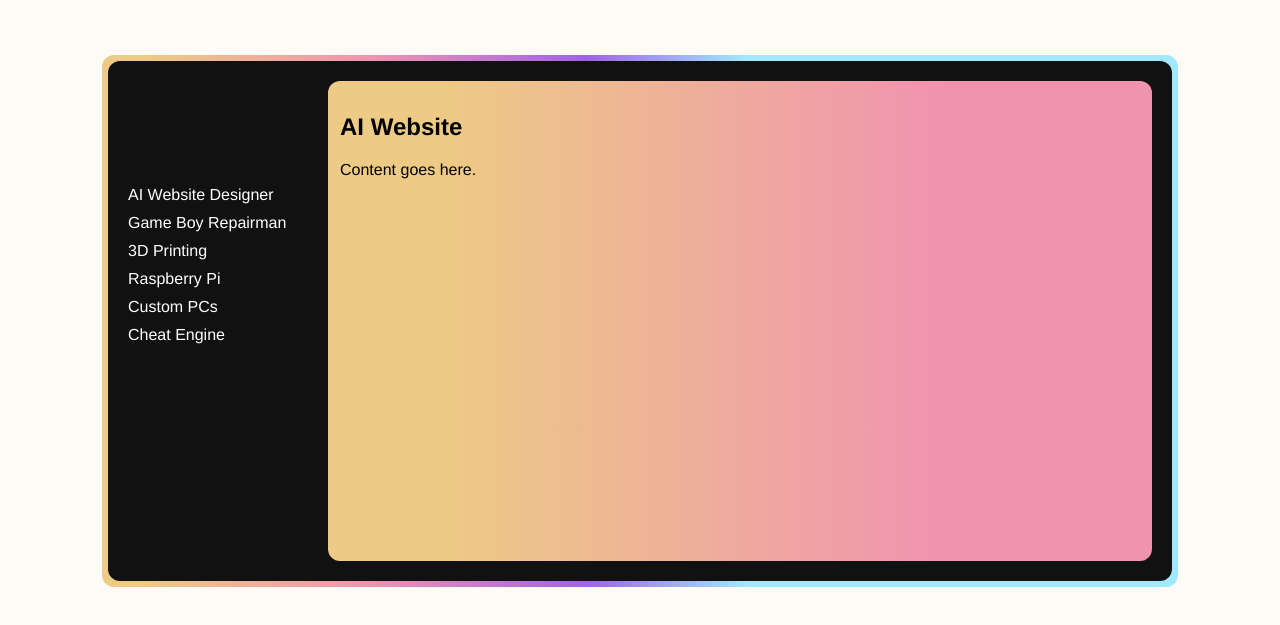
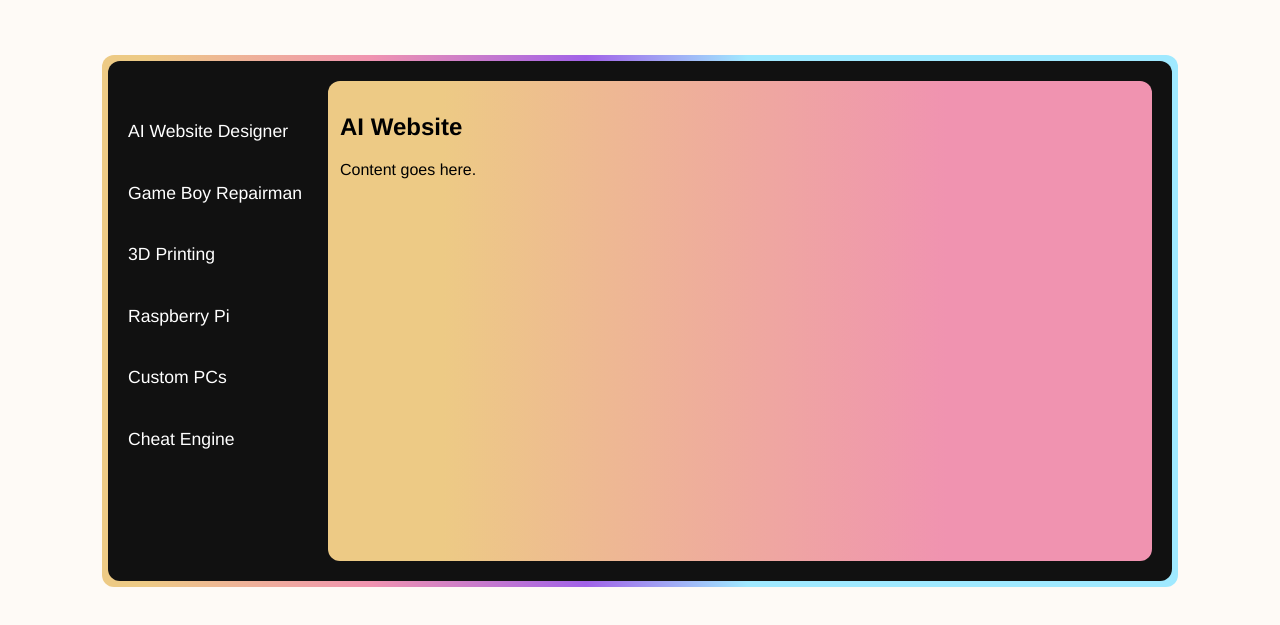
Before and after one commit to nmcalisDev/Personal-Website, a website: page docs/projects.html in a window 1280 px wide. Shown: the part 79-704 px from the top of the page. Drawn offline with Linux system fonts and the light colour scheme.

Commit message:
Updating font on the projects page.

```diff
--- a/docs/projects.html
+++ b/docs/projects.html
@@ -70,12 +70,12 @@
             <div class="border-wrapper">
                 <section class="c-hero-projects">
                     <div class="c-hero-projects-sidebar">
-                        <a href="#project-content-1">AI Website Designer</a>
-                        <a href="#project-content-2">Game Boy Repairman</a>
-                        <a href="#project-content-3">3D Printing</a>
-                        <a href="#project-content-4">Raspberry Pi</a>
-                        <a href="#project-content-5">Custom PCs</a>
-                        <a href="#project-content-6">Cheat Engine</a>
+                        <a href="#project-content-1"><span>AI Website Designer</span></a>
+                        <a href="#project-content-2"><span>Game Boy Repairman</span></a>
+                        <a href="#project-content-3"><span>3D Printing</span></a>
+                        <a href="#project-content-4"><span>Raspberry Pi</span></a>
+                        <a href="#project-content-5"><span>Custom PCs</span></a>
+                        <a href="#project-content-6"><span>Cheat Engine</span></a>
                     </div>
                     <div class="scrollable-content" id="scroll-window">
                         <div class="project-content" id="project-content-1"><h2>AI Website</h2><p>Content goes here.</p></div>
--- a/docs/static/css/projects.css
+++ b/docs/static/css/projects.css
@@ -33,25 +33,47 @@
 }
 
 .c-hero-projects-sidebar {
+  color: #232320; /* or match to your nav link color */
+  font-family: Helvetica Neue, Helvetica, Arial, sans-serif;
+  font-size: 1.1em;
+  line-height: 3.5;
   width: 200px;
   color: #fff;
-  padding-top: 95px;
+  padding-top: 20px;
   box-sizing: border-box;
   overflow: hidden;
   position: sticky;
-  top: 95px;
   height: 60vh;
+}
+
+.c-hero-projects-sidebar a span {
+  position: relative;
+  z-index: 10;
+}
+
+.c-hero-projects-sidebar a span::before {
+  content: "";
+  position: absolute;
+  bottom: -5px;
+  left: 0;
+  width: 100%;
+  height: 3px;
+  background: #ffc4ff;
+  transform: translate3d(0,5px,0);
+  transition: all 0.2s cubic-bezier(.175, .885, .32, 1.275);
+  opacity: 0;
+  z-index: 5;
+}
+
+.c-hero-projects-sidebar a:hover span::before {
+  opacity: 1;
+  transform: translateZ(0) scale3d(1.1, 1.1, 1.1) rotate(1deg);
 }
 
 .c-hero-projects-sidebar a {
     display: block;
     color: white;
     text-decoration: none;
-    margin: 10px 0;
-}
-
-.c-hero-projects-sidebar a:hover {
-    text-decoration: underline;
 }
 
 .scrollable-content {
```
